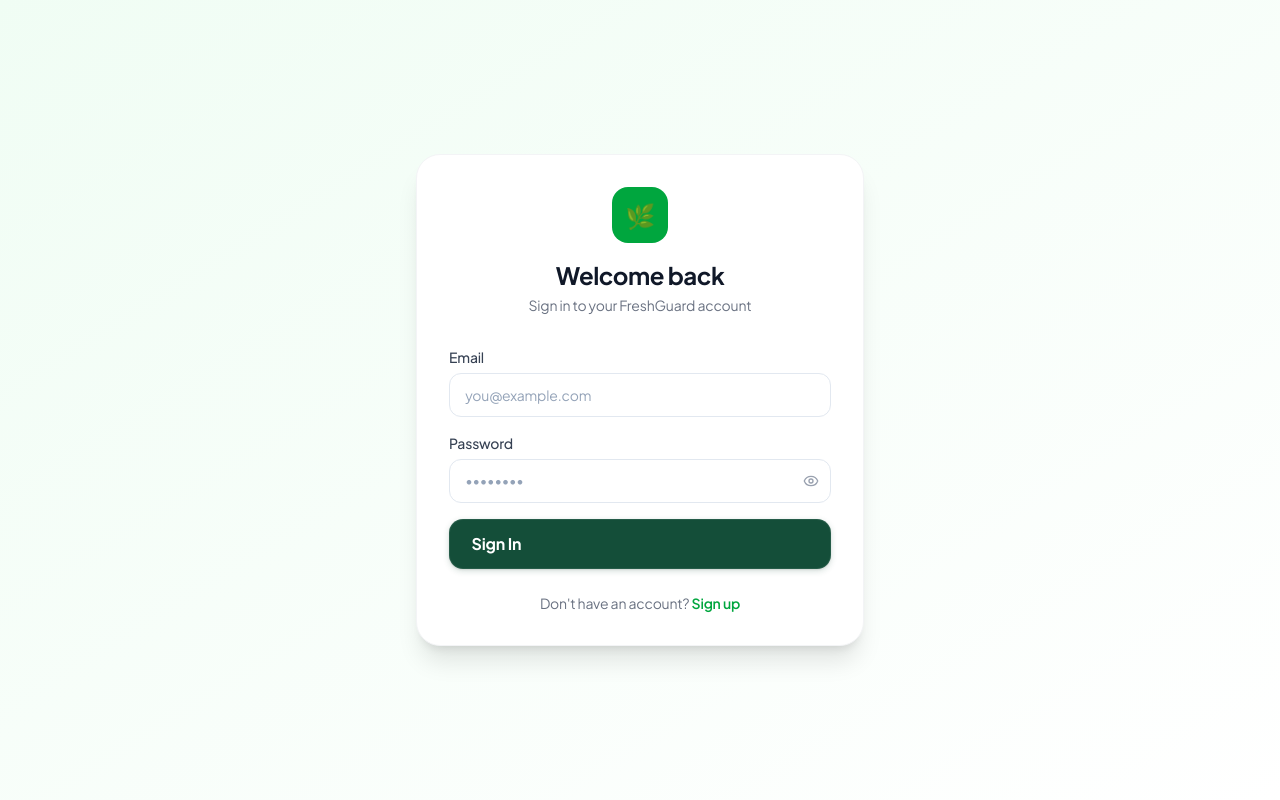
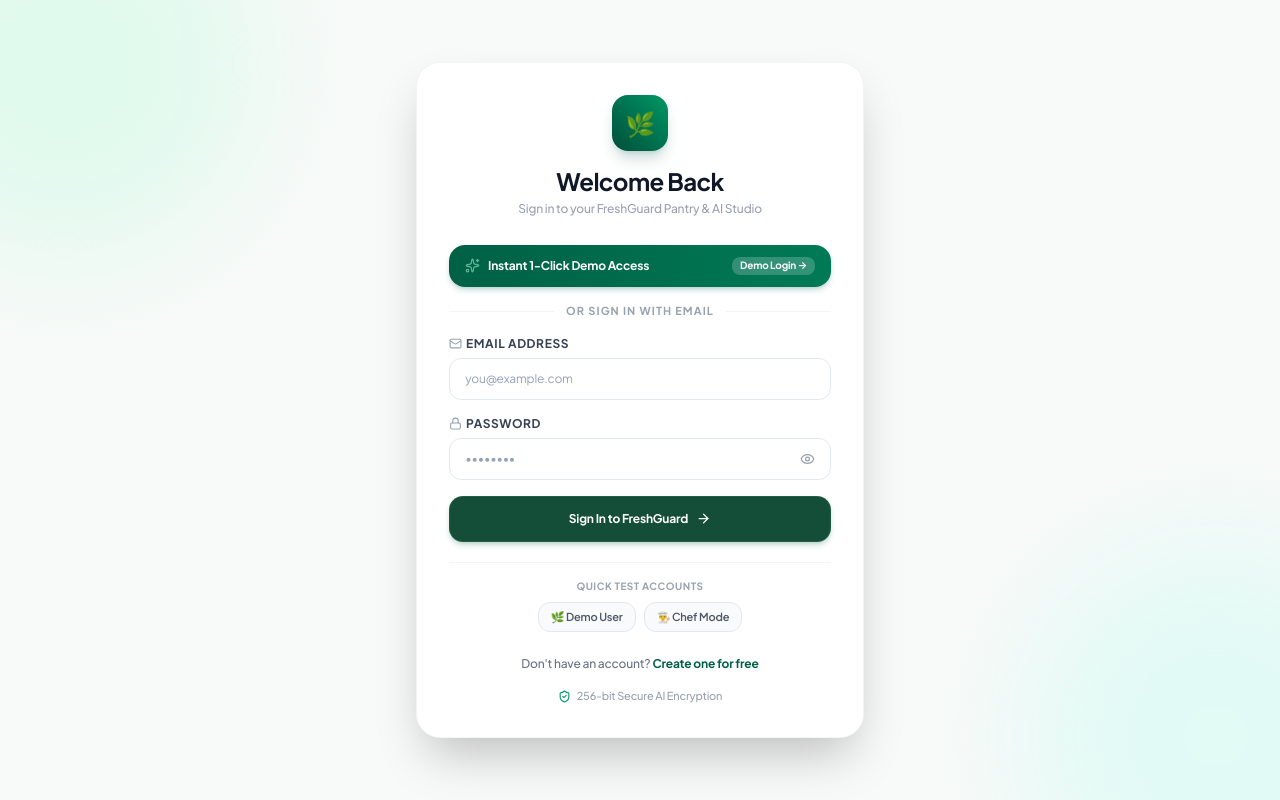
Before and after one commit to Ubaid-Qureshi18/FreshGuard, a React (Vite) app in the folder client/: page /login in a window 1280 px wide. Built offline with nearby package versions, Linux system fonts and the light colour scheme.

Commit message:
Upgrade Auth UI with 1-click Demo Login, password strength indicators, and polished AI features

```diff
--- a/client/src/pages/Login.tsx
+++ b/client/src/pages/Login.tsx
@@ -2,7 +2,8 @@
 import { useNavigate, Link } from 'react-router-dom';
 import { useAuth } from '../context/AuthContext';
 import toast from 'react-hot-toast';
-import { Eye, EyeOff } from 'lucide-react';
+import { Eye, EyeOff, Sparkles, ArrowRight, ShieldCheck, Lock, Mail } from 'lucide-react';
+import { motion } from 'framer-motion';
 
 export default function Login() {
   const { login } = useAuth();
@@ -13,13 +14,13 @@
   const [loading, setLoading] = useState(false);
   const [error, setError] = useState('');
 
-  const handleSubmit = async (e: React.FormEvent) => {
-    e.preventDefault();
+  const handleSubmit = async (e?: React.FormEvent) => {
+    if (e) e.preventDefault();
     setError('');
     setLoading(true);
     try {
-      await login(email, password);
-      toast.success('Welcome back! 🌿');
+      await login(email || 'demo@freshguard.com', password || 'Password123!');
+      toast.success('Welcome back to FreshGuard! 🌿');
       navigate('/dashboard');
     } catch (err: unknown) {
       const msg = (err as { response?: { data?: { error?: string } } })?.response?.data?.error || 'Invalid email or password';
@@ -29,66 +30,164 @@
     }
   };
 
+  const handleDemoSignIn = async (demoEmail = 'demo@freshguard.com') => {
+    setEmail(demoEmail);
+    setPassword('Password123!');
+    setLoading(true);
+    try {
+      await login(demoEmail, 'Password123!');
+      toast.success(`Signed in as ${demoEmail} 🌿`);
+      navigate('/dashboard');
+    } catch {
+      toast.error('Quick demo sign in failed');
+    } finally {
+      setLoading(false);
+    }
+  };
+
   return (
-    <div className="min-h-screen bg-gradient-to-br from-green-50 to-white flex items-center justify-center p-4">
-      <div className="w-full max-w-md">
+    <div className="min-h-screen bg-[#f8faf9] flex items-center justify-center p-4 relative overflow-hidden">
+      {/* Subtle Background Glows */}
+      <div className="absolute -top-32 -left-32 w-96 h-96 bg-emerald-100/60 rounded-full blur-3xl pointer-events-none" />
+      <div className="absolute -bottom-32 -right-32 w-96 h-96 bg-teal-100/50 rounded-full blur-3xl pointer-events-none" />
+
+      <motion.div
+        initial={{ opacity: 0, y: 16 }}
+        animate={{ opacity: 1, y: 0 }}
+        className="w-full max-w-md relative z-10"
+      >
         {/* Card */}
-        <div className="bg-white rounded-3xl border border-gray-100 shadow-xl p-8">
-          {/* Logo */}
-          <div className="text-center mb-8">
-            <div className="w-14 h-14 bg-green-600 rounded-2xl flex items-center justify-center text-white text-2xl mx-auto mb-4">🌿</div>
-            <h1 className="text-2xl font-bold text-gray-900">Welcome back</h1>
-            <p className="text-gray-500 text-sm mt-1">Sign in to your FreshGuard account</p>
+        <div className="bg-white rounded-3xl border border-gray-100 shadow-2xl p-8 relative overflow-hidden">
+          {/* Top Logo */}
+          <div className="text-center mb-7">
+            <div className="w-14 h-14 bg-gradient-to-tr from-emerald-900 to-emerald-600 rounded-2xl flex items-center justify-center text-white text-2xl mx-auto mb-3.5 shadow-lg shadow-emerald-900/20">
+              🌿
+            </div>
+            <h1 className="text-2xl font-bold text-gray-900 tracking-tight">Welcome Back</h1>
+            <p className="text-gray-400 text-xs mt-1 font-medium">Sign in to your FreshGuard Pantry & AI Studio</p>
+          </div>
+
+          {/* Quick Demo Sign In Button */}
+          <button
+            type="button"
+            onClick={() => handleDemoSignIn('demo@freshguard.com')}
+            disabled={loading}
+            className="w-full mb-6 py-3 px-4 rounded-2xl bg-gradient-to-r from-emerald-800 to-emerald-700 hover:from-emerald-900 hover:to-emerald-800 text-white text-xs font-bold transition-all shadow-md shadow-emerald-800/20 flex items-center justify-between group"
+          >
+            <div className="flex items-center gap-2">
+              <Sparkles size={15} className="text-emerald-200 animate-pulse" />
+              <span>Instant 1-Click Demo Access</span>
+            </div>
+            <span className="bg-white/20 text-white px-2 py-0.5 rounded-lg text-[10px] group-hover:translate-x-0.5 transition-transform">
+              Demo Login →
+            </span>
+          </button>
+
+          <div className="relative flex items-center justify-center mb-6">
+            <div className="border-t border-gray-100 w-full" />
+            <span className="bg-white px-3 text-[11px] font-bold text-gray-400 uppercase tracking-widest absolute">or sign in with email</span>
           </div>
 
           <form onSubmit={handleSubmit} className="space-y-4">
             <div>
-              <label className="block text-sm font-medium text-gray-700 mb-1.5">Email</label>
+              <label className="block text-xs font-bold text-gray-700 uppercase tracking-wider mb-1.5 flex items-center gap-1">
+                <Mail size={13} className="text-gray-400" /> Email Address
+              </label>
               <input
-                type="email" required
-                value={email} onChange={e => setEmail(e.target.value)}
+                type="email"
+                required
+                value={email}
+                onChange={e => setEmail(e.target.value)}
                 placeholder="you@example.com"
-                className="form-input"
+                className="form-input text-xs py-3"
                 autoComplete="email"
               />
             </div>
+
             <div>
-              <label className="block text-sm font-medium text-gray-700 mb-1.5">Password</label>
+              <label className="block text-xs font-bold text-gray-700 uppercase tracking-wider mb-1.5 flex items-center gap-1">
+                <Lock size={13} className="text-gray-400" /> Password
+              </label>
               <div className="relative">
                 <input
-                  type={showPw ? 'text' : 'password'} required
-                  value={password} onChange={e => setPassword(e.target.value)}
+                  type={showPw ? 'text' : 'password'}
+                  required
+                  value={password}
+                  onChange={e => setPassword(e.target.value)}
                   placeholder="••••••••"
-                  className="form-input pr-10"
+                  className="form-input text-xs py-3 pr-10"
                   autoComplete="current-password"
                 />
                 <button
                   type="button"
                   onClick={() => setShowPw(!showPw)}
-                  className="absolute right-3 top-1/2 -translate-y-1/2 text-gray-400 hover:text-gray-600"
+                  className="absolute right-3 top-1/2 -translate-y-1/2 text-gray-400 hover:text-gray-600 p-1"
                 >
-                  {showPw ? <EyeOff size={16} /> : <Eye size={16} />}
+                  {showPw ? <EyeOff size={15} /> : <Eye size={15} />}
                 </button>
               </div>
             </div>
 
             {error && (
-              <div className="bg-red-50 text-red-600 text-sm rounded-xl px-4 py-3 border border-red-100">
-                {error}
+              <div className="bg-red-50 text-red-700 text-xs rounded-2xl px-4 py-3 border border-red-100 font-medium">
+                🚨 {error}
               </div>
             )}
 
-            <button type="submit" disabled={loading} className="btn-primary w-full py-3 text-base">
-              {loading ? 'Signing in…' : 'Sign In'}
+            <button
+              type="submit"
+              disabled={loading}
+              className="btn-primary w-full py-3.5 text-xs font-bold shadow-md shadow-emerald-800/20 flex items-center justify-center gap-2 mt-2"
+            >
+              {loading ? (
+                <>
+                  <div className="w-4 h-4 border-2 border-white border-t-transparent rounded-full animate-spin" />
+                  <span>Signing in…</span>
+                </>
+              ) : (
+                <>
+                  <span>Sign In to FreshGuard</span>
+                  <ArrowRight size={15} />
+                </>
+              )}
             </button>
           </form>
 
-          <p className="text-center text-sm text-gray-500 mt-6">
+          {/* Quick Demo Chips */}
+          <div className="mt-5 pt-4 border-t border-gray-100">
+            <div className="text-[10px] text-gray-400 font-bold uppercase tracking-wider mb-2 text-center">
+              Quick Test Accounts
+            </div>
+            <div className="flex justify-center gap-2">
+              {[
+                { label: '🌿 Demo User', email: 'demo@freshguard.com' },
+                { label: '👨‍🍳 Chef Mode', email: 'chef@freshguard.com' },
+              ].map(acc => (
+                <button
+                  key={acc.email}
+                  type="button"
+                  onClick={() => handleDemoSignIn(acc.email)}
+                  className="text-[11px] font-semibold bg-gray-50 hover:bg-emerald-50 text-gray-600 hover:text-emerald-900 border border-gray-200 hover:border-emerald-200 px-3 py-1.5 rounded-xl transition-all"
+                >
+                  {acc.label}
+                </button>
+              ))}
+            </div>
+          </div>
+
+          <p className="text-center text-xs text-gray-500 mt-6 font-medium">
             Don't have an account?{' '}
-            <Link to="/register" className="text-green-600 font-semibold hover:underline">Sign up</Link>
+            <Link to="/register" className="text-emerald-800 font-bold hover:underline">
+              Create one for free
+            </Link>
           </p>
+
+          <div className="flex items-center justify-center gap-1.5 text-[11px] text-gray-400 font-medium mt-4">
+            <ShieldCheck size={13} className="text-emerald-600" />
+            <span>256-bit Secure AI Encryption</span>
+          </div>
         </div>
-      </div>
+      </motion.div>
     </div>
   );
 }
--- a/client/src/pages/Register.tsx
+++ b/client/src/pages/Register.tsx
@@ -2,6 +2,8 @@
 import { useNavigate, Link } from 'react-router-dom';
 import { useAuth } from '../context/AuthContext';
 import toast from 'react-hot-toast';
+import { Eye, EyeOff, Sparkles, ArrowRight, ShieldCheck, User, Mail, Lock, CheckCircle2 } from 'lucide-react';
+import { motion } from 'framer-motion';
 
 export default function Register() {
   const { register } = useAuth();
@@ -10,9 +12,18 @@
   const [email, setEmail] = useState('');
   const [password, setPassword] = useState('');
   const [confirm, setConfirm] = useState('');
+  const [showPw, setShowPw] = useState(false);
   const [loading, setLoading] = useState(false);
   const [error, setError] = useState('');
-  const [needsConfirm, setNeedsConfirm] = useState(false);
+
+  const getPasswordStrength = () => {
+    if (!password) return { label: '', color: '' };
+    if (password.length < 6) return { label: 'Too short (min 6 chars)', color: 'text-red-500 bg-red-50 border-red-200' };
+    if (password.length >= 8 && /[A-Z]/.test(password) && /[0-9]/.test(password)) {
+      return { label: 'Strong Password 💪', color: 'text-emerald-700 bg-emerald-50 border-emerald-200' };
+    }
+    return { label: 'Good Password 👍', color: 'text-amber-700 bg-amber-50 border-amber-200' };
+  };
 
   const handleSubmit = async (e: React.FormEvent) => {
     e.preventDefault();
@@ -22,13 +33,9 @@
 
     setLoading(true);
     try {
-      const result = await register(email, password, name);
-      if (result.requiresConfirmation) {
-        setNeedsConfirm(true);
-      } else {
-        toast.success('Account created! Welcome to FreshGuard 🌿');
-        navigate('/dashboard');
-      }
+      await register(email, password, name);
+      toast.success('Account created! Welcome to FreshGuard 🌿');
+      navigate('/dashboard');
     } catch (err: unknown) {
       const msg = (err as { response?: { data?: { error?: string } } })?.response?.data?.error || 'Registration failed';
       setError(msg);
@@ -37,78 +44,147 @@
     }
   };
 
-  if (needsConfirm) {
-    return (
-      <div className="min-h-screen bg-gradient-to-br from-green-50 to-white flex items-center justify-center p-4">
-        <div className="bg-white rounded-3xl border border-gray-100 shadow-xl p-8 max-w-md w-full text-center">
-          <div className="text-5xl mb-4">📧</div>
-          <h2 className="text-xl font-bold text-gray-900 mb-2">Check your email</h2>
-          <p className="text-gray-500 text-sm mb-6">
-            We sent a confirmation link to <strong>{email}</strong>. Click it to activate your account, then sign in.
-          </p>
-          <button onClick={() => navigate('/login')} className="btn-primary w-full">
-            Go to Sign In
-          </button>
-        </div>
-      </div>
-    );
-  }
+  const pwStrength = getPasswordStrength();
 
   return (
-    <div className="min-h-screen bg-gradient-to-br from-green-50 to-white flex items-center justify-center p-4">
-      <div className="w-full max-w-md">
-        <div className="bg-white rounded-3xl border border-gray-100 shadow-xl p-8">
-          <div className="text-center mb-8">
-            <div className="w-14 h-14 bg-green-600 rounded-2xl flex items-center justify-center text-white text-2xl mx-auto mb-4">🌿</div>
-            <h1 className="text-2xl font-bold text-gray-900">Create your account</h1>
-            <p className="text-gray-500 text-sm mt-1">Start tracking your food today</p>
+    <div className="min-h-screen bg-[#f8faf9] flex items-center justify-center p-4 relative overflow-hidden">
+      {/* Subtle Background Glows */}
+      <div className="absolute -top-32 -left-32 w-96 h-96 bg-emerald-100/60 rounded-full blur-3xl pointer-events-none" />
+      <div className="absolute -bottom-32 -right-32 w-96 h-96 bg-teal-100/50 rounded-full blur-3xl pointer-events-none" />
+
+      <motion.div
+        initial={{ opacity: 0, y: 16 }}
+        animate={{ opacity: 1, y: 0 }}
+        className="w-full max-w-md relative z-10"
+      >
+        <div className="bg-white rounded-3xl border border-gray-100 shadow-2xl p-8">
+          {/* Header Logo */}
+          <div className="text-center mb-7">
+            <div className="w-14 h-14 bg-gradient-to-tr from-emerald-900 to-emerald-600 rounded-2xl flex items-center justify-center text-white text-2xl mx-auto mb-3.5 shadow-lg shadow-emerald-900/20">
+              🌿
+            </div>
+            <h1 className="text-2xl font-bold text-gray-900 tracking-tight">Create Account</h1>
+            <p className="text-gray-400 text-xs mt-1 font-medium">Join FreshGuard & reduce kitchen food waste</p>
           </div>
 
           <form onSubmit={handleSubmit} className="space-y-4">
             <div>
-              <label className="block text-sm font-medium text-gray-700 mb-1.5">Name (optional)</label>
+              <label className="block text-xs font-bold text-gray-700 uppercase tracking-wider mb-1.5 flex items-center gap-1">
+                <User size={13} className="text-gray-400" /> Full Name
+              </label>
               <input
-                type="text" value={name} onChange={e => setName(e.target.value)}
-                placeholder="Your name" className="form-input"
-              />
-            </div>
-            <div>
-              <label className="block text-sm font-medium text-gray-700 mb-1.5">Email</label>
-              <input
-                type="email" required value={email} onChange={e => setEmail(e.target.value)}
-                placeholder="you@example.com" className="form-input" autoComplete="email"
-              />
-            </div>
-            <div>
-              <label className="block text-sm font-medium text-gray-700 mb-1.5">Password</label>
-              <input
-                type="password" required value={password} onChange={e => setPassword(e.target.value)}
-                placeholder="At least 6 characters" className="form-input" autoComplete="new-password"
-              />
-            </div>
-            <div>
-              <label className="block text-sm font-medium text-gray-700 mb-1.5">Confirm Password</label>
-              <input
-                type="password" required value={confirm} onChange={e => setConfirm(e.target.value)}
-                placeholder="Repeat your password" className="form-input" autoComplete="new-password"
+                type="text"
+                value={name}
+                onChange={e => setName(e.target.value)}
+                placeholder="e.g. Alex Morgan"
+                className="form-input text-xs py-3"
               />
             </div>
 
+            <div>
+              <label className="block text-xs font-bold text-gray-700 uppercase tracking-wider mb-1.5 flex items-center gap-1">
+                <Mail size={13} className="text-gray-400" /> Email Address
+              </label>
+              <input
+                type="email"
+                required
+                value={email}
+                onChange={e => setEmail(e.target.value)}
+                placeholder="you@example.com"
+                className="form-input text-xs py-3"
+                autoComplete="email"
+              />
+            </div>
+
+            <div>
+              <label className="block text-xs font-bold text-gray-700 uppercase tracking-wider mb-1.5 flex items-center gap-1">
+                <Lock size={13} className="text-gray-400" /> Create Password
+              </label>
+              <div className="relative">
+                <input
+                  type={showPw ? 'text' : 'password'}
+                  required
+                  value={password}
+                  onChange={e => setPassword(e.target.value)}
+                  placeholder="At least 6 characters"
+                  className="form-input text-xs py-3 pr-10"
+                  autoComplete="new-password"
+                />
+                <button
+                  type="button"
+                  onClick={() => setShowPw(!showPw)}
+                  className="absolute right-3 top-1/2 -translate-y-1/2 text-gray-400 hover:text-gray-600 p-1"
+                >
+                  {showPw ? <EyeOff size={15} /> : <Eye size={15} />}
+                </button>
+              </div>
+
+              {pwStrength.label && (
+                <div className="mt-1.5">
+                  <span className={`text-[10px] font-bold px-2 py-0.5 rounded-md border ${pwStrength.color}`}>
+                    {pwStrength.label}
+                  </span>
+                </div>
+              )}
+            </div>
+
+            <div>
+              <label className="block text-xs font-bold text-gray-700 uppercase tracking-wider mb-1.5 flex items-center gap-1">
+                <CheckCircle2 size={13} className="text-gray-400" /> Confirm Password
+              </label>
+              <input
+                type="password"
+                required
+                value={confirm}
+                onChange={e => setConfirm(e.target.value)}
+                placeholder="Repeat password"
+                className="form-input text-xs py-3"
+                autoComplete="new-password"
+              />
+              {confirm && confirm !== password && (
+                <div className="text-[11px] text-red-500 font-semibold mt-1">Passwords do not match</div>
+              )}
+            </div>
+
             {error && (
-              <div className="bg-red-50 text-red-600 text-sm rounded-xl px-4 py-3 border border-red-100">{error}</div>
+              <div className="bg-red-50 text-red-700 text-xs rounded-2xl px-4 py-3 border border-red-100 font-medium">
+                🚨 {error}
+              </div>
             )}
 
-            <button type="submit" disabled={loading} className="btn-primary w-full py-3 text-base">
-              {loading ? 'Creating account…' : 'Create Account'}
+            <button
+              type="submit"
+              disabled={loading}
+              className="btn-primary w-full py-3.5 text-xs font-bold shadow-md shadow-emerald-800/20 flex items-center justify-center gap-2 mt-2"
+            >
+              {loading ? (
+                <>
+                  <div className="w-4 h-4 border-2 border-white border-t-transparent rounded-full animate-spin" />
+                  <span>Creating Account…</span>
+                </>
+              ) : (
+                <>
+                  <Sparkles size={15} />
+                  <span>Create Account & Get Started</span>
+                  <ArrowRight size={15} />
+                </>
+              )}
             </button>
           </form>
 
-          <p className="text-center text-sm text-gray-500 mt-6">
+          <p className="text-center text-xs text-gray-500 mt-6 font-medium">
             Already have an account?{' '}
-            <Link to="/login" className="text-green-600 font-semibold hover:underline">Sign in</Link>
+            <Link to="/login" className="text-emerald-800 font-bold hover:underline">
+              Sign in
+            </Link>
           </p>
+
+          <div className="flex items-center justify-center gap-1.5 text-[11px] text-gray-400 font-medium mt-4">
+            <ShieldCheck size={13} className="text-emerald-600" />
+            <span>Instant Access — No Email Verification Wait</span>
+          </div>
         </div>
-      </div>
+      </motion.div>
     </div>
   );
 }
```
